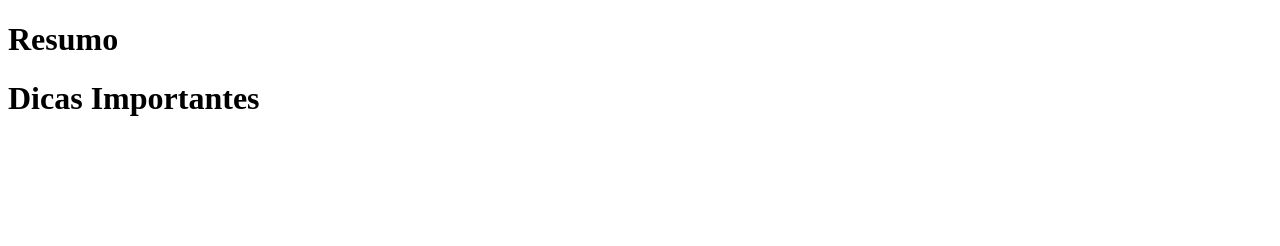
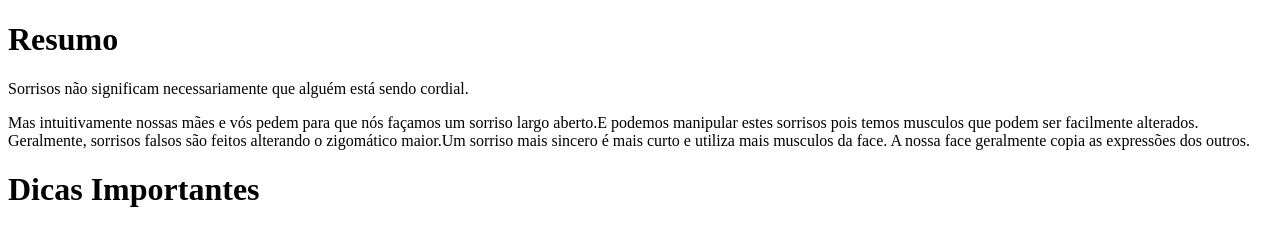
Before and after one commit to profissionalGuilhermeVitor/ResumoReview, a plain HTML site: page Desvendando_segredos_linguagem_corporal/cap3.html in a window 1280 px wide. Drawn offline with Linux system fonts and the light colour scheme.

Commit message:
other files

```diff
--- a/Desvendando_segredos_linguagem_corporal/cap3.html
+++ b/Desvendando_segredos_linguagem_corporal/cap3.html
@@ -7,6 +7,14 @@
 </head>
 <body>
     <h1>Resumo</h1>
+    <p>
+        Sorrisos não significam necessariamente que alguém está sendo cordial.
+    </p>
+    <p>
+        Mas intuitivamente nossas mães e vós pedem para que nós façamos um sorriso largo aberto.E podemos manipular estes sorrisos pois temos musculos que podem ser facilmente alterados.
+        Geralmente, sorrisos falsos são feitos alterando o zigomático maior.Um sorriso mais sincero é mais curto e utiliza mais musculos da face.
+        A nossa face geralmente copia as expressões dos outros.
+    </p>
     <h1>Dicas Importantes</h1>
 </body>
 </html>
```
